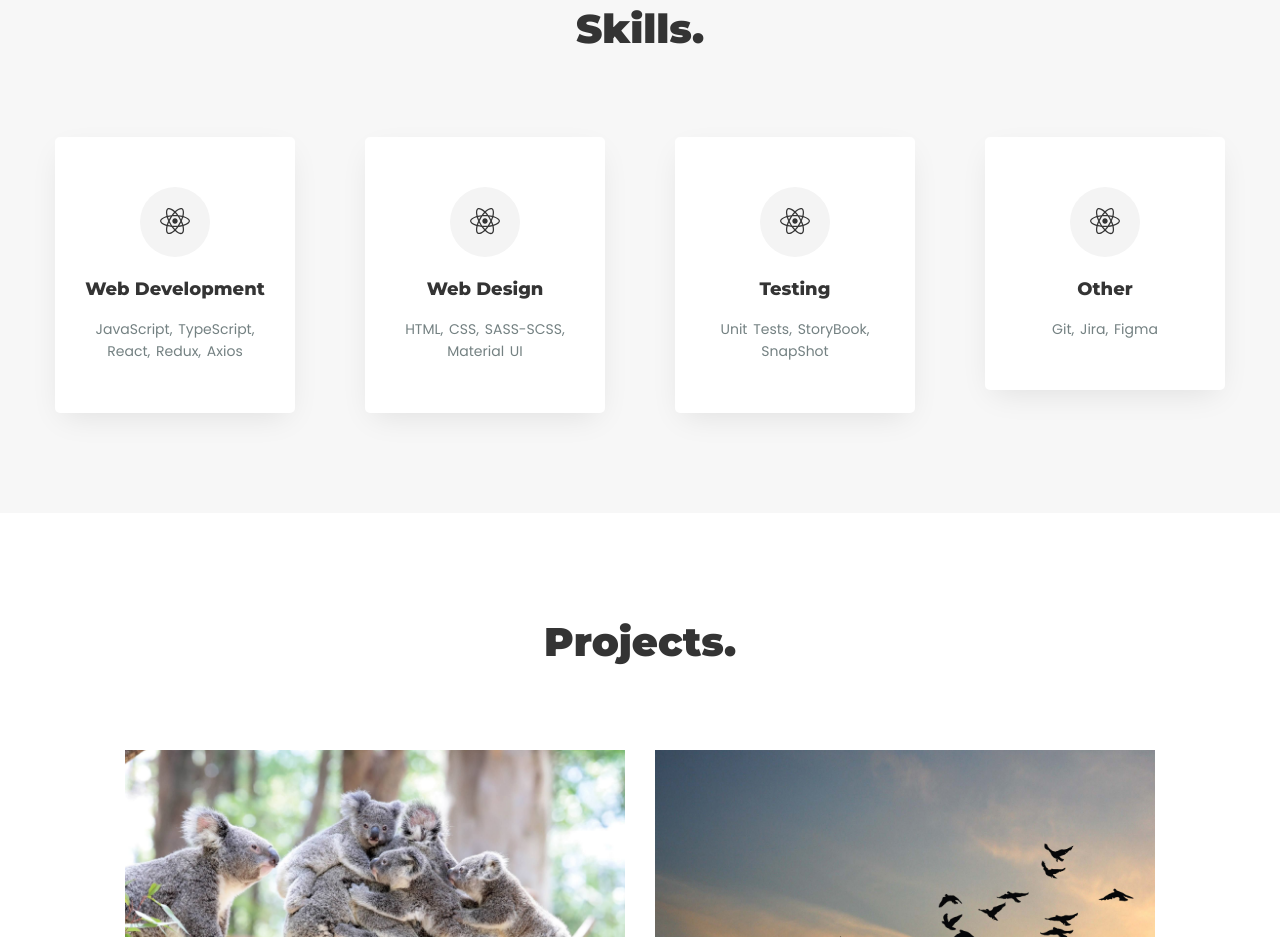
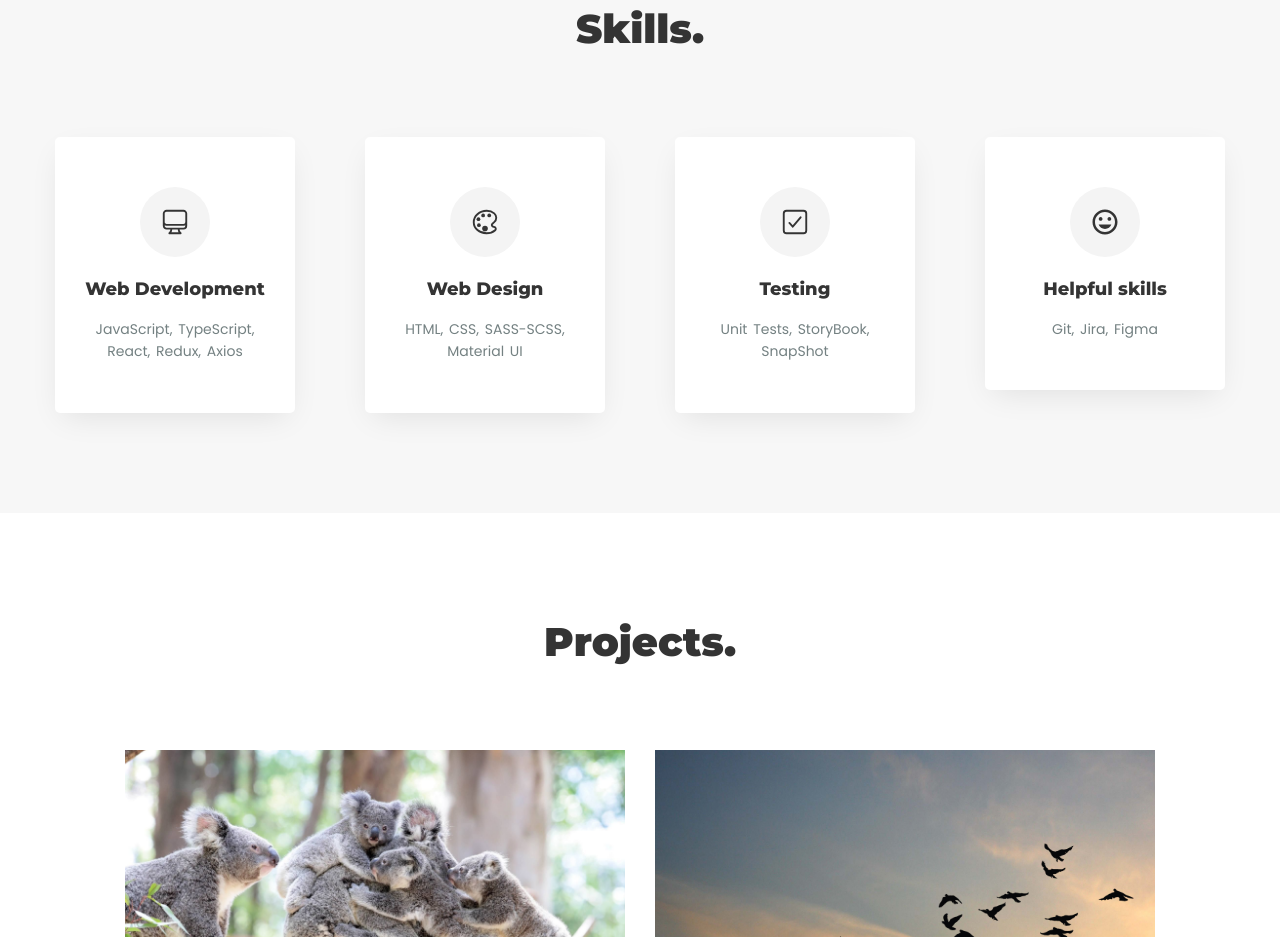
Before and after one commit to JuliOgogo/portfolio, a React (Create React App) app: page / in a window 1280 px wide. Shown: the part 780-1717 px from the top of the page. Built offline with nearby package versions, Linux system fonts and the light colour scheme.

Commit message:
icons in skills

```diff
--- a/src/skills/Skills.tsx
+++ b/src/skills/Skills.tsx
@@ -3,8 +3,9 @@ import style from './Skills.module.scss';
 import styleContainer from '../common/styles/Container.module.css';
 import Skill from './skill/Skill';
 import Title from '../common/components/title/Title';
-import {FontAwesomeIcon} from '@fortawesome/react-fontawesome'
-import {faReact} from '@fortawesome/free-brands-svg-icons'
+import {HiOutlineComputerDesktop} from 'react-icons/hi2';
+import {IoCheckboxOutline, IoColorPaletteOutline} from 'react-icons/io5';
+import {MdOutlineTagFaces} from 'react-icons/md';
 
 function Skills() {
     return (
@@ -12,17 +13,17 @@ function Skills() {
             <div className={`${styleContainer.container} ${style.skillsContainer}`}>
                 <Title text={'Skills.'}/>
                 <div className={style.skillsElements}>
-                    <Skill icon={<FontAwesomeIcon icon={faReact}/>}
+                    <Skill icon={<HiOutlineComputerDesktop/>}
                            title={'Web Development'}
                            description={'JavaScript, TypeScript, React, Redux, Axios'}/>
-                    <Skill icon={<FontAwesomeIcon icon={faReact}/>}
+                    <Skill icon={<IoColorPaletteOutline/>}
                            title={'Web Design'}
                            description={'HTML, CSS, SASS-SCSS, Material UI'}/>
-                    <Skill icon={<FontAwesomeIcon icon={faReact}/>}
+                    <Skill icon={<IoCheckboxOutline/>}
                            title={'Testing'}
                            description={'Unit Tests, StoryBook, SnapShot'}/>
-                    <Skill icon={<FontAwesomeIcon icon={faReact}/>}
-                           title={'Other'}
+                    <Skill icon={<MdOutlineTagFaces/>}
+                           title={'Helpful skills'}
                            description={'Git, Jira, Figma'}/>
                 </div>
             </div>
--- a/src/skills/skill/Skill.module.scss
+++ b/src/skills/skill/Skill.module.scss
@@ -9,10 +9,7 @@
   margin-bottom: 30px;
   border-radius: 5px;
 
-  display: flex;
-  flex-direction: column;
-  justify-content: center;
-  align-items: center;
+  @include flex(column);
 
   &:hover .icon {
     color: $textSecondColor;
@@ -28,7 +25,8 @@
     background: $bgThirdColor;
     border-radius: 50%;
     transition: all .5s;
-    text-align: center;
+
+    @include flex();
   }
 
   h6 {
```
